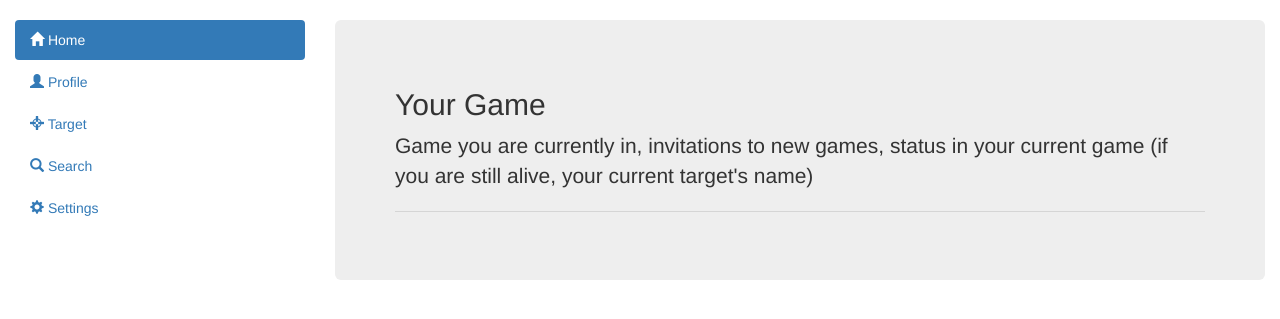
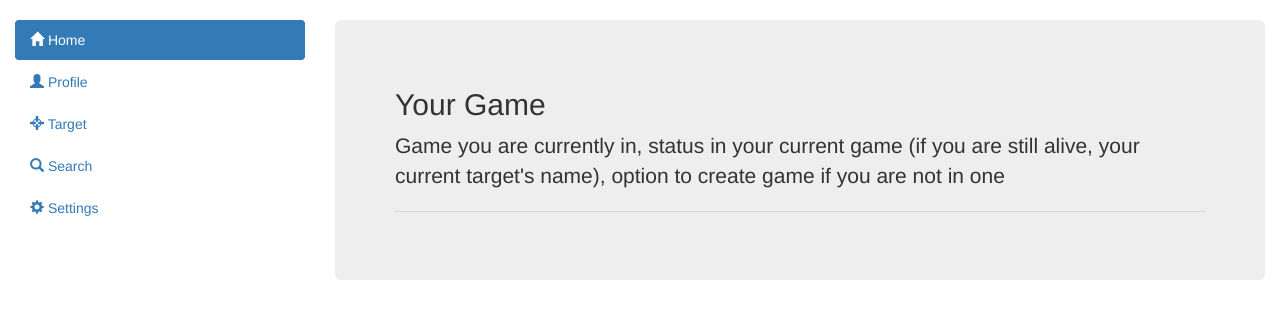
Before and after one commit to aslibman/Assassin, a Flask app: page /home in a window 1280 px wide. Shown: the part 73-392 px from the top of the page. Run offline with Flask 2, Linux system fonts and the light colour scheme; the visitor is signed in with stand-in values (Sample User, id 1); parts of the project's set-up code (start-up, migrations or seed data) failed here and were passed over; some libraries are stand-ins or nearby versions.

Commit message:
updated home

```diff
--- a/templates/home.html
+++ b/templates/home.html
@@ -46,7 +46,7 @@
         <div class="col-lg-9">
            <div class="jumbotron">
 		<h2>Your Game</h2>
-		<p>Game you are currently in, invitations to new games, status in your current game (if you are still alive, your current target's name)</p>
+		<p>Game you are currently in, status in your current game (if you are still alive, your current target's name), option to create game if you are not in one</p>
 		<hr>
 	</div>
 </div>
```
Also changed, not shown: 1 other file.
